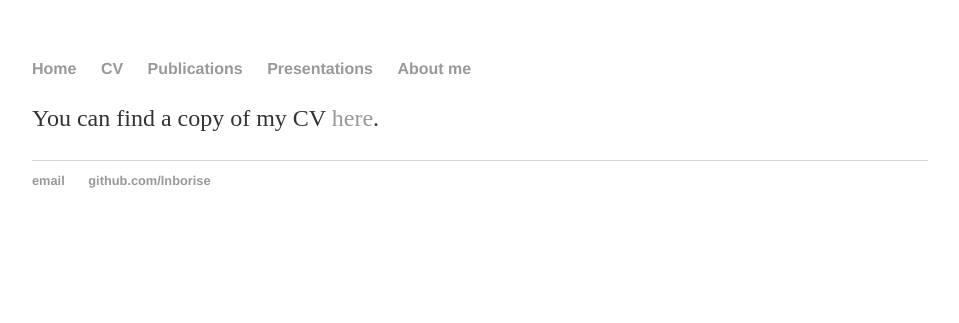
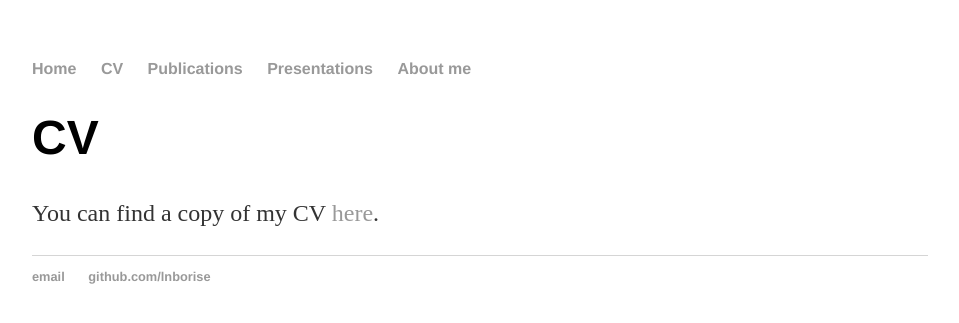
Before and after one commit to lnborise/lnborise.github.io, a Jekyll site: the page built from cv.html, in a window 1280 px wide. Shown: the top 323 px of the page, without its empty margins (160-1119 px from the left). Built offline with Jekyll 4.4.1, drawn with Linux system fonts in a browser that asks for light colours.

Commit message:
Update cv.html

```diff
--- a/cv.html
+++ b/cv.html
@@ -2,4 +2,9 @@
 layout: default
 title: CV
 ---
-<p>You can find a copy of my CV <a href="https://lnborise.github.io/assets/Borise_CV_Nov2021.pdf">here</a>.</p>
+<div class="blurb">
+	<h1>CV</h1>
+
+  <p>You can find a copy of my CV <a href="https://lnborise.github.io/assets/Borise_CV_Nov2021.pdf">here</a>.</p>
+
+  </div><!-- /.blurb -->
```
